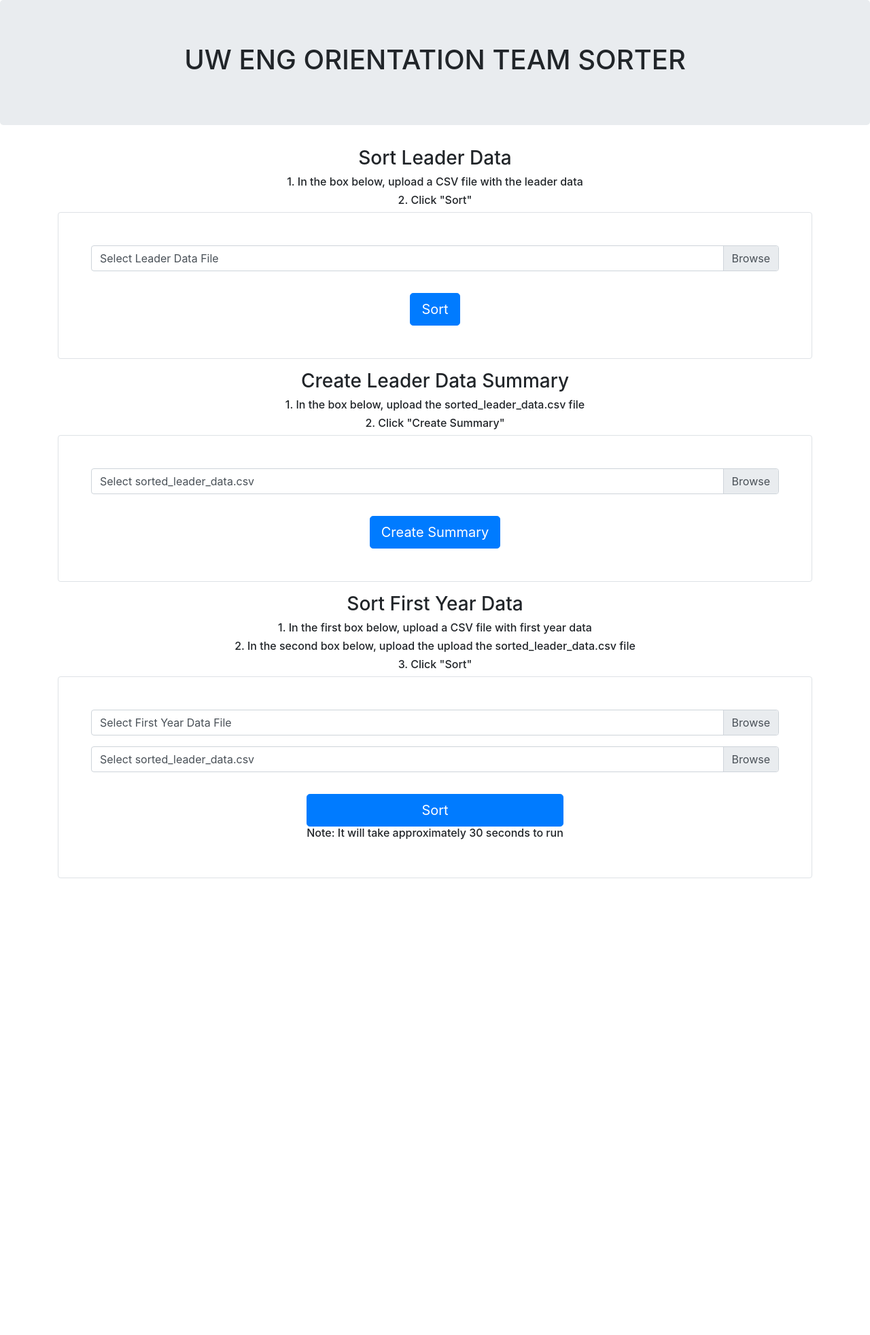
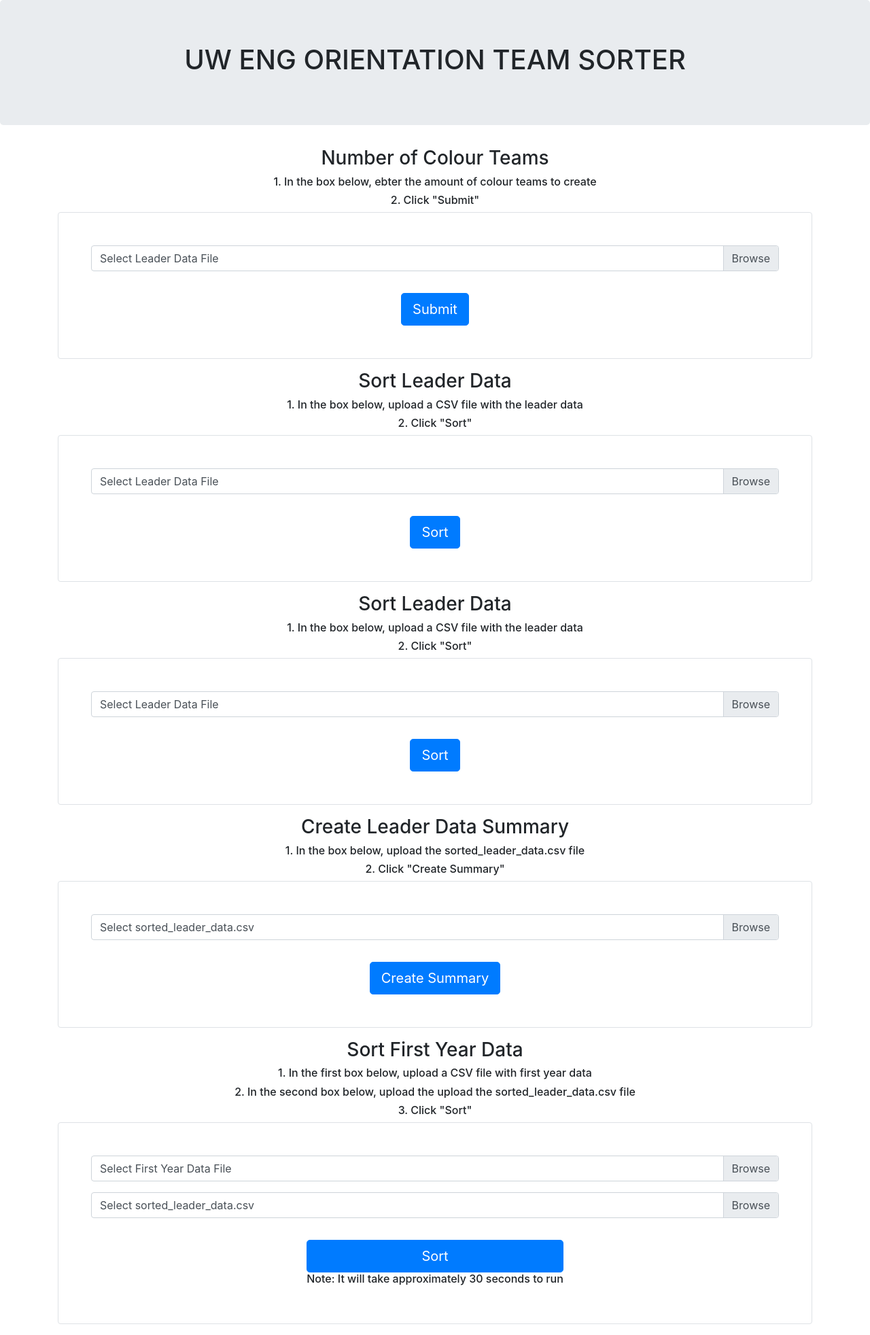
Before and after one commit to LexaMichaelides/colourTeams, a Flask app: page / in a window 1280 px wide. Shown: the whole page at 68% size. Before the commit the page ends 1292 px from the top, so only its background shows below. Run offline with Flask 2, Linux system fonts and the light colour scheme; some libraries are stand-ins or nearby versions.

Commit message:
Update upload.html

```diff
--- a/templates/upload.html
+++ b/templates/upload.html
@@ -31,6 +31,58 @@
 <!-- writes description in description box-->
     <body>
 		<div class="container">
+			<div class="row">
+				<div class="col-sm">
+					<h3 class=text-center>Number of Colour Teams</h3>
+					<h6 class=text-center>1. In the box below, ebter the amount of colour teams to create </h6>
+					<h6 class=text-center>2. Click "Submit" </h6>
+
+					<form class="border rounded p-5" method=post enctype=multipart/form-data>
+
+						<div class="text-center">
+						</div>
+
+						<div class="d-flex justify-content-center">
+							<div class="custom-file mb-3">
+								<input type="file" class="custom-file-input" id="customFile" name="leader_data">
+								<label class="custom-file-label" for="customFile">Select Leader Data File</label>
+							</div>
+						</div>
+
+						<div class="d-flex justify-content-center">
+							<div class="mt-3">
+								<button type="submit" class="btn btn-primary btn-lg btn-block">Submit</button>
+							</div>
+						</div>
+					</form>
+				</div>
+			</div>
+			<div class="row">
+				<div class="col-sm">
+					<h3 class=text-center>Sort Leader Data</h3>
+					<h6 class=text-center>1. In the box below, upload a CSV file with the leader data </h6>
+					<h6 class=text-center>2. Click "Sort" </h6>
+
+					<form class="border rounded p-5" method=post enctype=multipart/form-data>
+
+						<div class="text-center">
+						</div>
+
+						<div class="d-flex justify-content-center">
+							<div class="custom-file mb-3">
+								<input type="file" class="custom-file-input" id="customFile" name="leader_data">
+								<label class="custom-file-label" for="customFile">Select Leader Data File</label>
+							</div>
+						</div>
+
+						<div class="d-flex justify-content-center">
+							<div class="mt-3">
+								<button type="submit" class="btn btn-primary btn-lg btn-block">Sort</button>
+							</div>
+                        </div>
+					</form>
+				</div>
+            </div>
         <div class="row">
 				<div class="col-sm">
 					<h3 class=text-center>Sort Leader Data</h3>
```
